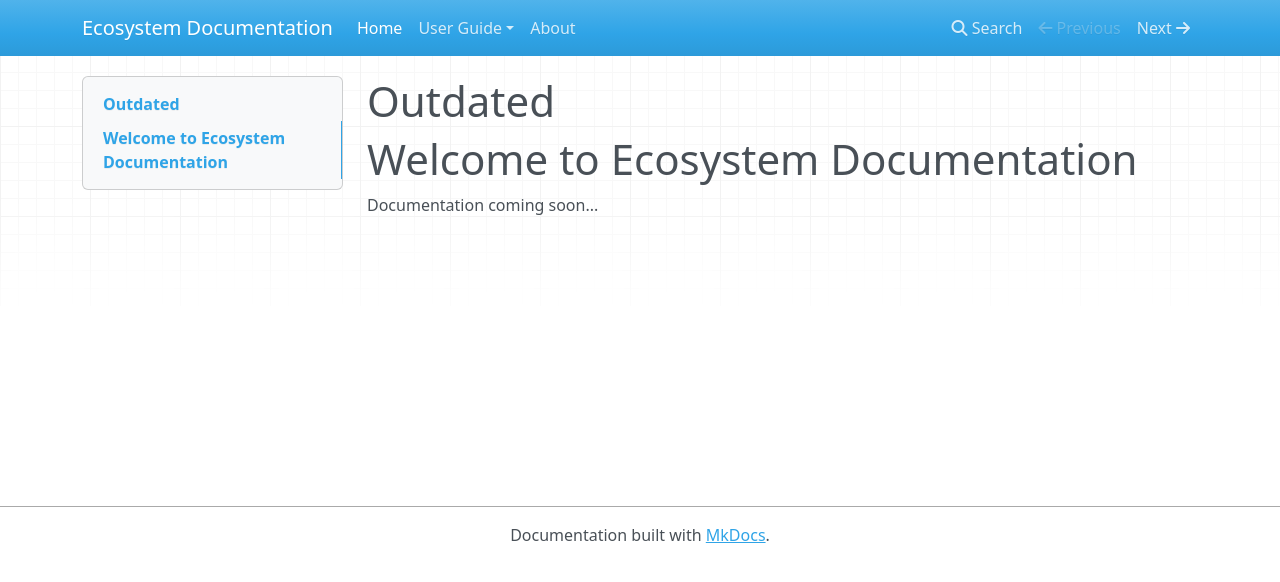
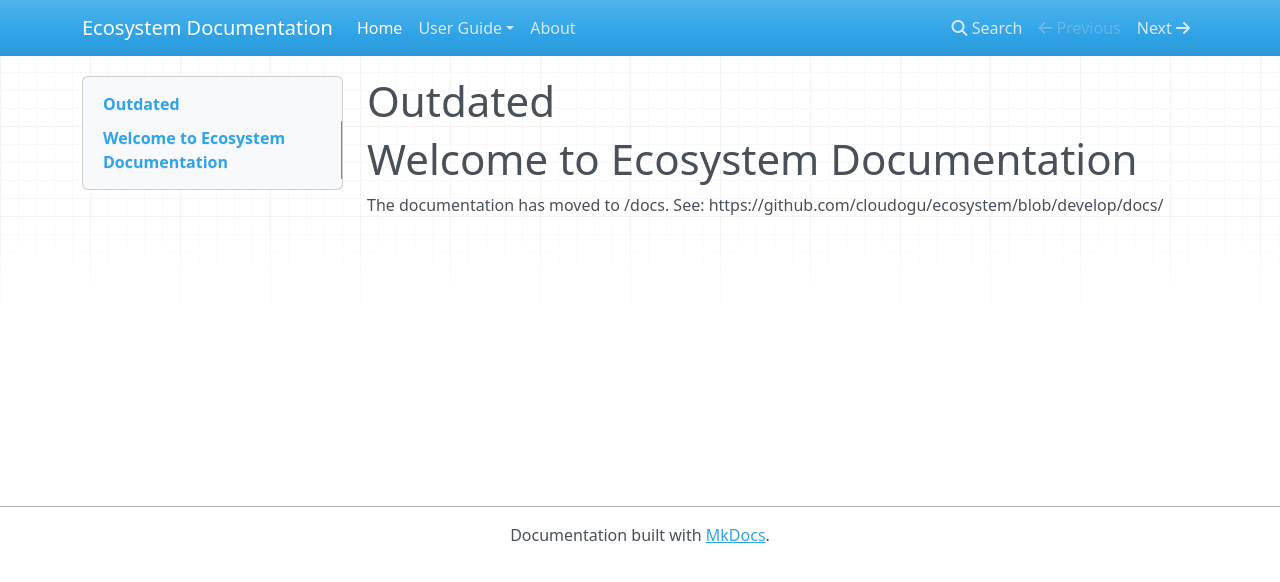
Before and after one commit to cloudogu/ecosystem, an MkDocs documentation site: the page built from docs/docs/index.md, in a window 1280 px wide. Shown: the top 582 px of the page. Built offline with MkDocs 1.6.1, drawn with Linux system fonts in a browser that asks for light colours; nearby versions of some CDN libraries; old or Windows-style settings are respelled for this version of MkDocs.

Commit message:
Update docs/docs/index.md
Co-authored-by: JBartscher <jasper.bartscher@gmail.com>

```diff
--- a/docs/docs/index.md
+++ b/docs/docs/index.md
@@ -1,4 +1,4 @@
 # Outdated
 
 # Welcome to Ecosystem Documentation
-Documentation coming soon...
+The documentation has moved to /docs. See: https://github.com/cloudogu/ecosystem/blob/develop/docs/
```
